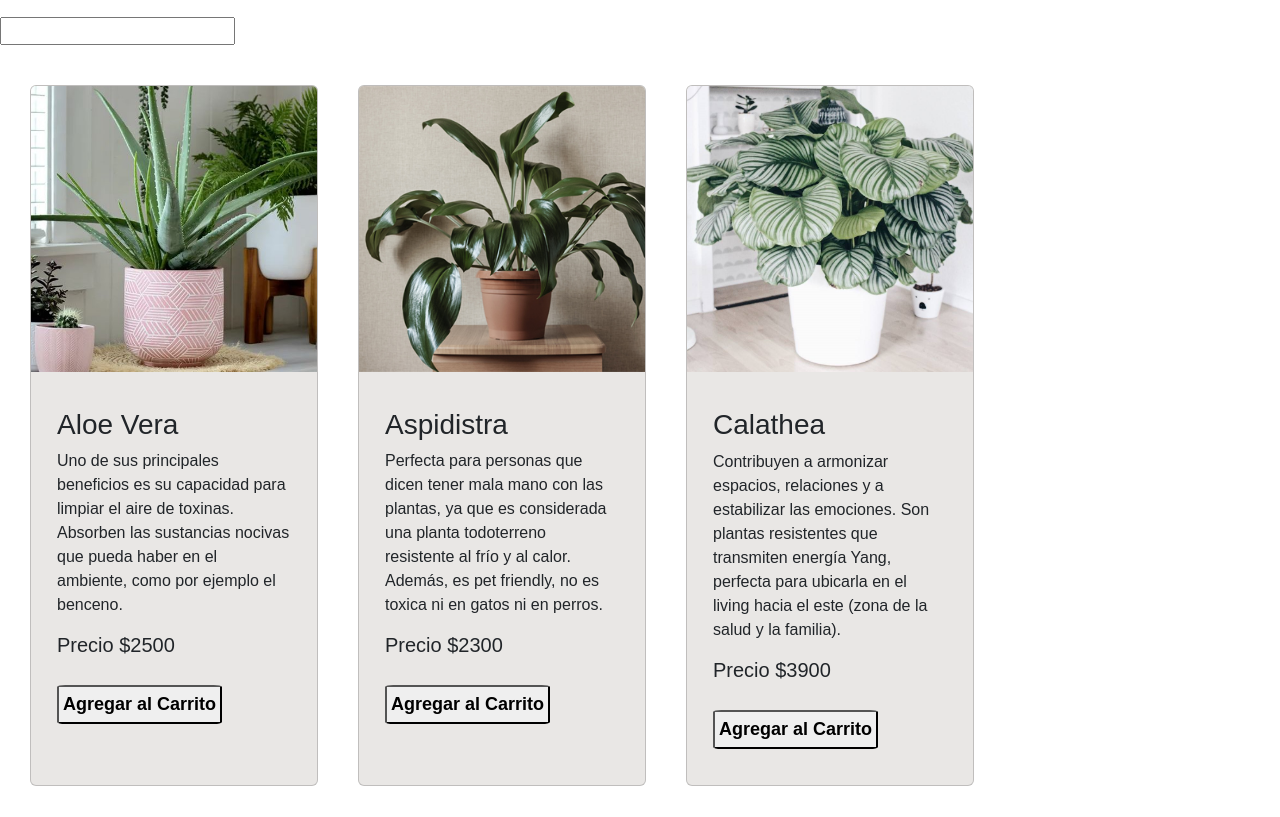
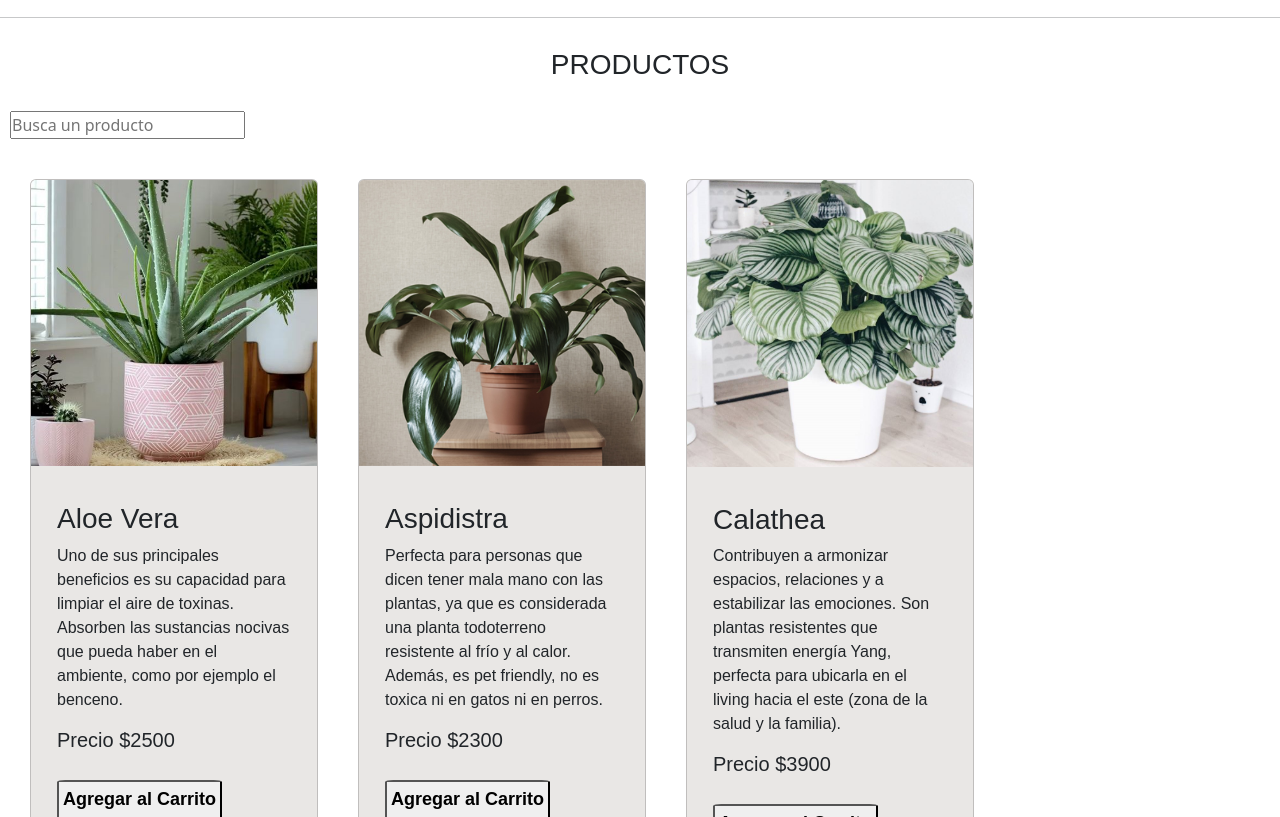
Before and after one commit to jenreidel/TuJardinInterior, a plain HTML site: page index.html in a window 1280 px wide. Shown: the part 1346-2163 px from the top of the page. Drawn offline with nearby package versions, Linux system fonts and the light colour scheme; a web font is replaced by a local one.

Commit message:
agrego estilos al buscador

```diff
--- a/index.html
+++ b/index.html
@@ -52,9 +52,15 @@
                     <h5 class="txtnormal centro">Encontrá la tuya y creá <strong>Tu Jardín Interior</strong>.</h5>
                 </div>
             </div>
-            <form id="formBuscar">
-                <input type="text" id="inputBuscar" value="" />
-            </form>
+            <hr>
+            <div>
+                <h3 class="titulo">PRODUCTOS</h3>
+            </div>
+            <div class="centrarDiv">
+                <form id="formBuscar">
+                    <input type="text" id="inputBuscar" value="" placeholder="Busca un producto"/>
+                </form>
+            </div>
             <div id="productos" class="txtnormal centrar">
                 <!-- Acá van a ir mis productos guardados en la base de datos -->
             </div>
```
